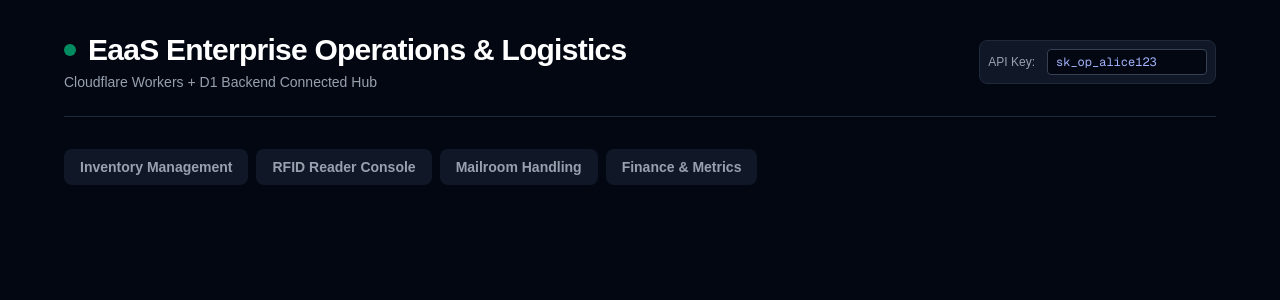
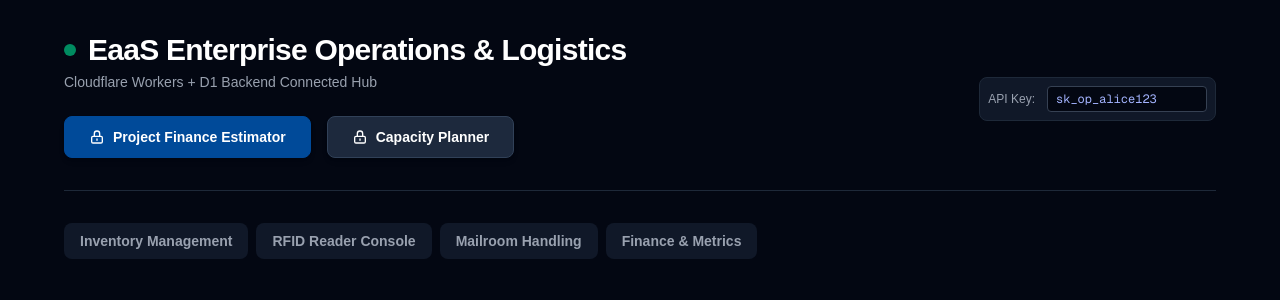
Before and after one commit to millenialbanker/eaas-platform-frontend, a Next.js app: page / in a window 1280 px wide. Shown: the top 300 px of the page. Built offline with nearby package versions, Linux system fonts and the light colour scheme.

Commit message:
Update page.tsx

```diff
--- a/app/page.tsx
+++ b/app/page.tsx
@@ -77,6 +77,22 @@ export default function EaasDashboard() {
               EaaS Enterprise Operations & Logistics
             </h1>
             <p className="text-sm text-gray-400 mt-1">Cloudflare Workers + D1 Backend Connected Hub</p>
+            <div className="flex gap-4 mt-6 mb-2">
+  <a
+    href="/calculator"
+    className="bg-[#004A99] hover:bg-blue-800 text-white px-6 py-2.5 rounded-lg font-bold text-sm shadow-md transition-all flex items-center gap-2 border border-[#004A99]"
+  >
+    <svg className="w-4 h-4" fill="none" stroke="currentColor" viewBox="0 0 24 24"><path strokeLinecap="round" strokeLinejoin="round" strokeWidth="2" d="M12 15v2m-6 4h12a2 2 0 002-2v-6a2 2 0 00-2-2H6a2 2 0 00-2 2v6a2 2 0 002 2zm10-10V7a4 4 0 00-8 0v4h8z"></path></svg>
+    Project Finance Estimator
+  </a>
+  <a
+    href="/planner"
+    className="bg-slate-800 hover:bg-slate-700 text-white px-6 py-2.5 rounded-lg font-bold text-sm shadow-md transition-all flex items-center gap-2 border border-slate-700"
+  >
+    <svg className="w-4 h-4" fill="none" stroke="currentColor" viewBox="0 0 24 24"><path strokeLinecap="round" strokeLinejoin="round" strokeWidth="2" d="M12 15v2m-6 4h12a2 2 0 002-2v-6a2 2 0 00-2-2H6a2 2 0 00-2 2v6a2 2 0 002 2zm10-10V7a4 4 0 00-8 0v4h8z"></path></svg>
+    Capacity Planner
+  </a>
+</div>
           </div>
           <div className="flex items-center space-x-3 bg-gray-900 border border-gray-800 p-2 rounded-lg">
             <span className="text-xs text-gray-400 font-medium">API Key:</span>
```
